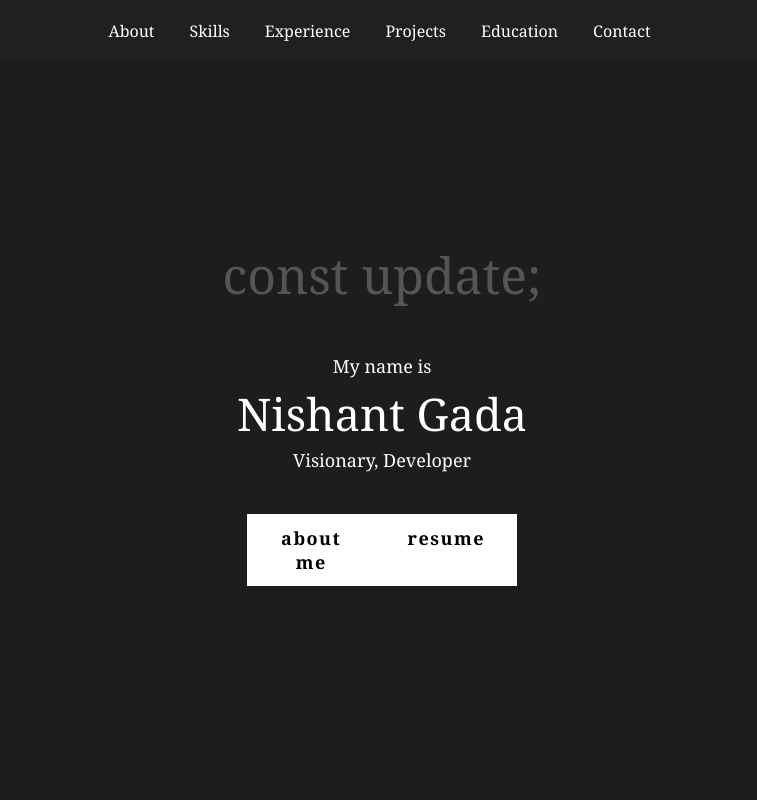
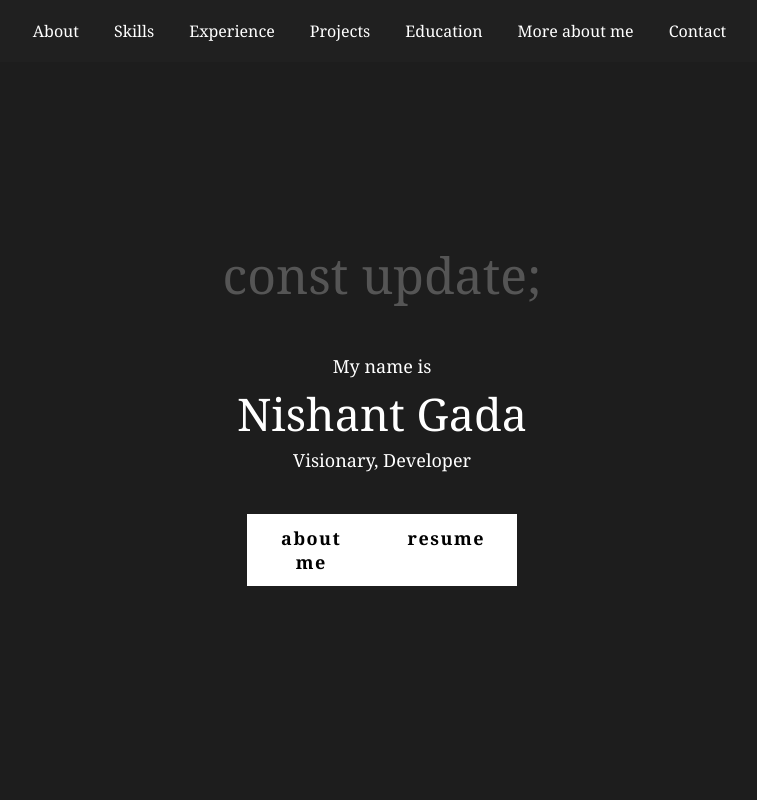
Before and after one commit to NishantGada/portfolio-v2, a React (Vite) app: page / in a window 1280 px wide. Shown: the top 800 px of the page, without its empty margins (258-1015 px from the left). Built offline with nearby package versions, Linux system fonts and the light colour scheme.

Commit message:
update: adds more to navbar

```diff
--- a/src/sections/Navbar/Navbar.jsx
+++ b/src/sections/Navbar/Navbar.jsx
@@ -22,6 +22,7 @@ export default function Navbar() {
         <li><a href="#experience">Experience</a></li>
         <li><a href="#projects">Projects</a></li>
         <li><a href="#education">Education</a></li>
+        <li><a href="#more">More about me</a></li>
         <li><a href="#contact">Contact</a></li>
       </ul>
     </nav>
```
